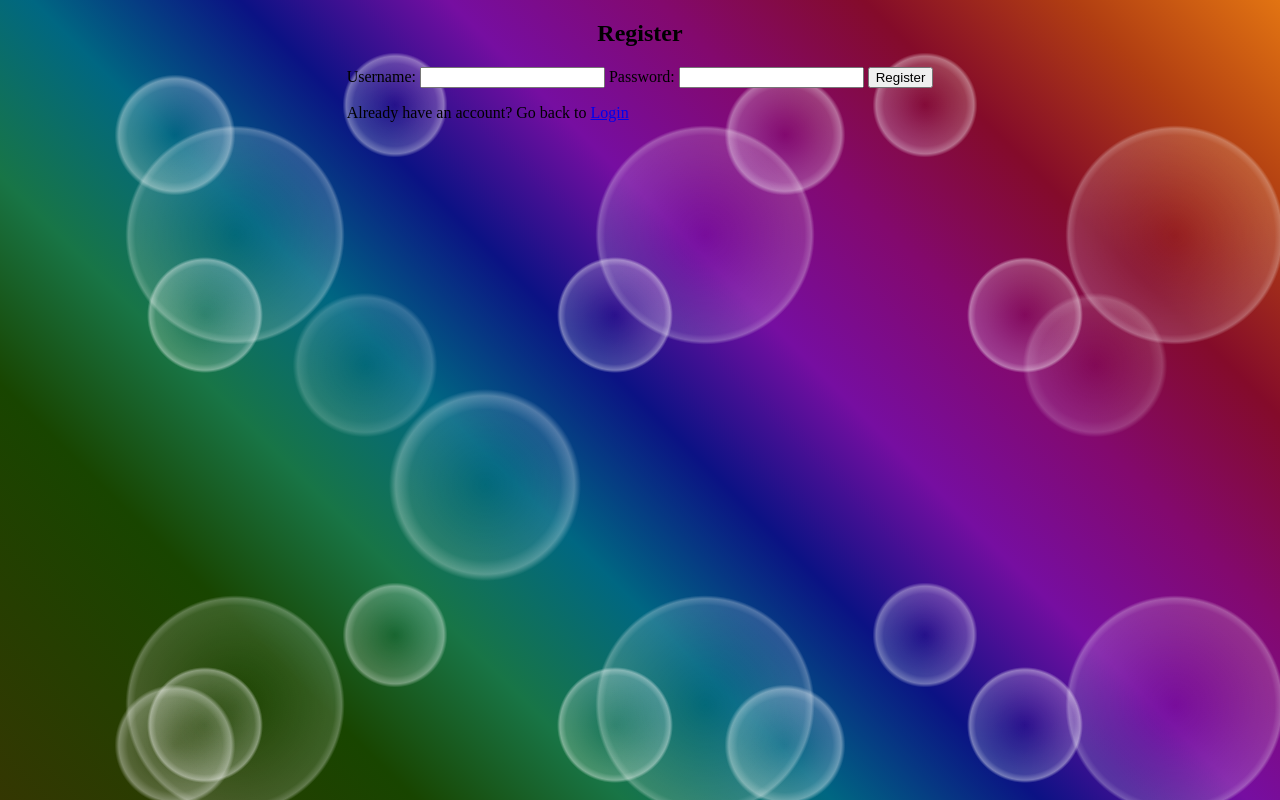
After one commit to SpelGekko/Chat-Website, a Flask app: page /register in a window 1280 px wide. The commit adds this page. Run offline with Flask 3, Linux system fonts and the light colour scheme; some libraries are stand-ins or nearby versions.

Commit message:
Made Log-in/Register functionality --> users are able to log-in and register to the website

```diff
--- a/main.py
+++ b/main.py
@@ -1,66 +1,148 @@
-from flask import Flask, render_template, request, session, redirect, url_for  # Import Flask module
-from flask_socketio import join_room, leave_room, send, SocketIO  # Import Flask-SocketIO module
-import random  # Import random module
+from flask import Flask, render_template, request, session, redirect, url_for, flash
+from flask_socketio import join_room, leave_room, send, SocketIO
+from flask_sqlalchemy import SQLAlchemy
+from flask_wtf import FlaskForm, CSRFProtect
+from wtforms import StringField, PasswordField, SubmitField
+from wtforms.validators import DataRequired
+from werkzeug.security import generate_password_hash, check_password_hash
+import random
 from string import ascii_letters
 from datetime import datetime
+import dotenv
+import os
 
-app = Flask(__name__)  # Create an instance of Flask class
-app.config["SECRET_KEY"] = "123"
-socketio = SocketIO(app)  # Create an instance of SocketIO class
+app = Flask(__name__)
+app.config["SECRET_KEY"] = os.environ.get("SECRET_KEY", "default_secret_key")
+app.config["SQLALCHEMY_DATABASE_URI"] = os.environ.get("SQLALCHEMY_DATABASE_URI", "sqlite:///chat.db")
+app.config["SQLALCHEMY_TRACK_MODIFICATIONS"] = False
+socketio = SocketIO(app)
+db = SQLAlchemy(app)
+csrf = CSRFProtect(app)
 
-rooms = {}  # Create a dictionary to store the rooms
+rooms = {}
 
-def generate_code(Length):
+class User(db.Model):
+    id = db.Column(db.Integer, primary_key=True)
+    username = db.Column(db.String(80), unique=True, nullable=False)
+    password = db.Column(db.String(120), nullable=False)
+
+class LoginForm(FlaskForm):
+    username = StringField('Username', validators=[DataRequired()])
+    password = PasswordField('Password', validators=[DataRequired()])
+    submit = SubmitField('Login')
+
+class RegisterForm(FlaskForm):
+    username = StringField('Username', validators=[DataRequired()])
+    password = PasswordField('Password', validators=[DataRequired()])
+    submit = SubmitField('Register')
+
+def generate_code(length):
     while True:
-        code =""
-        for _ in range(Length):
-            code += random.choice(ascii_letters)
+        code = "".join(random.choice(ascii_letters) for _ in range(length))
         if code not in rooms:
             break
     return code
 
-@app.route("/", methods=["POST", "GET"])  # Define the route of the app
+@app.route("/", methods=["POST", "GET"])
 def home():
-    session.clear()
+    if 'username' in session:
+        return redirect(url_for('dashboard'))
+    return redirect(url_for('login'))
+
+@app.route("/dashboard", methods=["POST", "GET"])
+def dashboard():
+    if 'username' not in session:
+        return redirect(url_for('login'))
+
     if request.method == "POST":
-        name = request.form.get("name")
+        name = session['username']
         code = request.form.get("code")
         join = request.form.get("join", False)
         create = request.form.get("create", False)
 
-        if not name:
-            return render_template("home.html", error="Please fill in a name.")
-        if join != False and not code:
-            return render_template("home.html", error="Please fill in a room code.")
+        if join and not code:
+            return render_template("dashboard.html", error="Please fill in a room code.", name=name)
 
         room = code
-        if create != False:
+        if create:
             room = generate_code(4)
             rooms[room] = {"members": 0, "messages": []}
         elif code not in rooms:
-            return render_template("home.html", error="Room not found.")
+            return render_template("dashboard.html", error="Room not found.", name=name)
 
         session["name"] = name
         session["room"] = room
 
         return redirect(url_for("room"))
 
-    return render_template("home.html")
+    return render_template("dashboard.html", name=session['username'])
 
-@app.route("/room")  # Define the route of the app
+@app.route("/room")
 def room():
     room = session.get("room")
     if room is None or session.get("name") is None or room not in rooms:
-        return redirect(url_for("home"))
+        return redirect(url_for("dashboard"))
 
-    return render_template("room.html", code=room, messages = rooms[room]["messages"])
+    return render_template("room.html", code=room, messages=rooms[room]["messages"])
 
-@socketio.on("message")  # When a user sends a message
+@app.route('/login', methods=['GET', 'POST'])
+def login():
+    form = LoginForm()
+    if form.validate_on_submit():
+        username = form.username.data
+        password = form.password.data
+
+        if not username or not password:
+            return render_template('login.html', form=form, error='Please fill in both fields')
+
+        user = User.query.filter_by(username=username).first()
+
+        if user is None or not check_password_hash(user.password, password):
+            print("Debug: Invalid username or password")
+            return render_template('login.html', form=form, error='Invalid username or password')
+
+        session['username'] = username
+        flash('Logged in successfully')
+        return redirect(url_for('dashboard'))
+
+    return render_template('login.html', form=form)
+
+@app.route('/register', methods=['GET', 'POST'])
+def register():
+    form = RegisterForm()
+    if form.validate_on_submit():
+        username = form.username.data
+        password = form.password.data
+
+        if not username or not password:
+            return render_template('register.html', form=form, error='Please fill in both fields')
+
+        password_hash = generate_password_hash(password)
+        existing_user = User.query.filter_by(username=username).first()
+
+        if existing_user:
+            return render_template('register.html', form=form, error='Username already exists')
+
+        new_user = User(username=username, password=password_hash)
+        db.session.add(new_user)
+        db.session.commit()
+
+        flash('Account created successfully')
+        return redirect(url_for('login'))
+
+    return render_template('register.html', form=form)
+
+@app.route('/logout')
+def logout():
+    session.clear()
+    return redirect(url_for('login'))
+
+@socketio.on("message")
 def message(data):
     room = session.get("room")
     if room not in rooms:
         return
-    content ={
+    content = {
         "name": session.get("name"),
         "message": data["message"],
         "timestamp": datetime.now().strftime("%Y-%m-%d %H:%M:%S")
@@ -69,7 +151,7 @@ def message(data):
     rooms[room]["messages"].append(content)
     print(f"{content['name']}: {content['message']}")
 
-@socketio.on("connect")  # When a user joins a room
+@socketio.on("connect")
 def connect(auth):
     room = session.get("room")
     name = session.get("name")
@@ -85,7 +167,7 @@ def connect(auth):
     rooms[room]["members"] += 1
     print(f"{name} joined {room} at {timestamp}")
 
-@socketio.on("disconnect")  # When a user leaves a room
+@socketio.on("disconnect")
 def disconnect():
     room = session.get("room")
     name = session.get("name")
@@ -100,5 +182,7 @@ def disconnect():
     send({"name": name, "message": "left the room.", "timestamp": timestamp}, to=room)
     print(f"{name} left {room} at {timestamp}")
 
-if __name__ == "__main__":  # If this script is executed, then...
-    socketio.run(app, debug=True)  # Run the app
+if __name__ == "__main__":
+    with app.app_context():
+        db.create_all()
+    socketio.run(app, debug=True)
--- a/static/css/style.css
+++ b/static/css/style.css
@@ -1,3 +1,71 @@
+html, body {
+    height: 100%;
+    margin: 0;
+    padding: 0;
+}
+
+.background {
+    width: 100%;
+    height: 100%;
+    background: radial-gradient(
+          rgba(255, 255, 255, 0) 0,
+          rgba(255, 255, 255, 0.15) 30%,
+          rgba(255, 255, 255, 0.3) 32%,
+          rgba(255, 255, 255, 0) 33%
+        )
+        0 0,
+      radial-gradient(
+          rgba(255, 255, 255, 0) 0,
+          rgba(255, 255, 255, 0.1) 11%,
+          rgba(255, 255, 255, 0.3) 13%,
+          rgba(255, 255, 255, 0) 14%
+        )
+        0 0,
+      radial-gradient(
+          rgba(255, 255, 255, 0) 0,
+          rgba(255, 255, 255, 0.2) 17%,
+          rgba(255, 255, 255, 0.43) 19%,
+          rgba(255, 255, 255, 0) 20%
+        )
+        0 110px,
+      radial-gradient(
+          rgba(255, 255, 255, 0) 0,
+          rgba(255, 255, 255, 0.2) 11%,
+          rgba(255, 255, 255, 0.4) 13%,
+          rgba(255, 255, 255, 0) 14%
+        ) -130px -170px,
+      radial-gradient(
+          rgba(255, 255, 255, 0) 0,
+          rgba(255, 255, 255, 0.2) 11%,
+          rgba(255, 255, 255, 0.4) 13%,
+          rgba(255, 255, 255, 0) 14%
+        )
+        130px 370px,
+      radial-gradient(
+          rgba(255, 255, 255, 0) 0,
+          rgba(255, 255, 255, 0.1) 11%,
+          rgba(255, 255, 255, 0.2) 13%,
+          rgba(255, 255, 255, 0) 14%
+        )
+        0 0,
+      linear-gradient(
+        45deg,
+        #343702 0%,
+        #184500 20%,
+        #187546 30%,
+        #006782 40%,
+        #0b1284 50%,
+        #760ea1 60%,
+        #83096e 70%,
+        #840b2a 80%,
+        #b13e12 90%,
+        #e27412 100%
+      );
+    background-size: 470px 470px, 970px 970px, 410px 410px, 610px 610px,
+      530px 530px, 730px 730px, 100% 100%;
+    background-color: #840b2a;
+  }
+
 .content {
     display: flex;
     flex-direction: column;
--- /dev/null
+++ b/static/js/register.js
@@ -0,0 +1,9 @@
+document.getElementById('register-form').addEventListener('submit', function(event) {
+
+    const username = document.getElementById('username').value;
+    const password = document.getElementById('password').value;
+
+    // Perform registration logic here, e.g., send a request to the server
+    console.log('Registering with', username, password);
+
+});
--- a/templates/base.html
+++ b/templates/base.html
@@ -4,7 +4,6 @@
         <meta charset="UTF-8">
         <title>Chat App</title>
         <link rel="stylesheet" href="{{url_for('static', filename='css/style.css')}}">
-        />
         <script
         src="https://cdnjs.cloudflare.com/ajax/libs/socket.io/4.0.1/socket.io.js"
         integrity="sha512-q/dWJ3kcmjBLU4Qc47E4A9kTB4m3wuTY7vkFJDTZKjTs8jhyGQnaUrxa0Ytd0ssMZhbNua9hE+E7Qv1j+DyZwA=="
@@ -12,8 +11,10 @@
         </script>
     </head>
     <body>
-        <div class="content">
-            {% block content %}{% endblock %}
+        <div class="background">
+            <div class="content">
+                {% block content %}{% endblock %}
+            </div>
         </div>
     </body>
 </html>
--- /dev/null
+++ b/templates/register.html
@@ -0,0 +1,17 @@
+{% extends 'base.html' %}
+
+{% block content %}
+<div class="register-container">
+    <h2>Register</h2>
+    <form id="register-form" method="POST">
+        {{ form.hidden_tag() }}
+        <label for="username">Username:</label>
+        {{ form.username }}
+        <label for="password">Password:</label>
+        {{ form.password }}
+        {{ form.submit }}
+    </form>
+    <p>Already have an account? Go back to <a href="{{ url_for('login') }}">Login</a></p>
+</div>
+<script src="{{url_for('static', filename='js/register.js')}}"></script>
+{% endblock %}
--- a/templates/room.html
+++ b/templates/room.html
@@ -7,6 +7,7 @@
         <input type="text" rows="3" id="message" placeholder="Type your message here" />
         <button type="button" name="send" id="send-btn" onClick="sendMessage()">Send</button>
     </div>
+    <p>Back to  <a href="{{ url_for('dashboard') }}">Dashboard</a></p>
 </div>
 <script type="text/javascript">
     var socketio = io();
```
Also changed, not shown: other parts of static/css/style.css (+22 -5 lines), print_users.py (added, +25 -0 lines), static/js/login.js (added, +24 -0 lines), templates/dashboard.html (added, +17 -0 lines), templates/home.html (deleted, +0 -21 lines), templates/login.html (added, +20 -0 lines), instance/chat.db (added), 1 other file.
